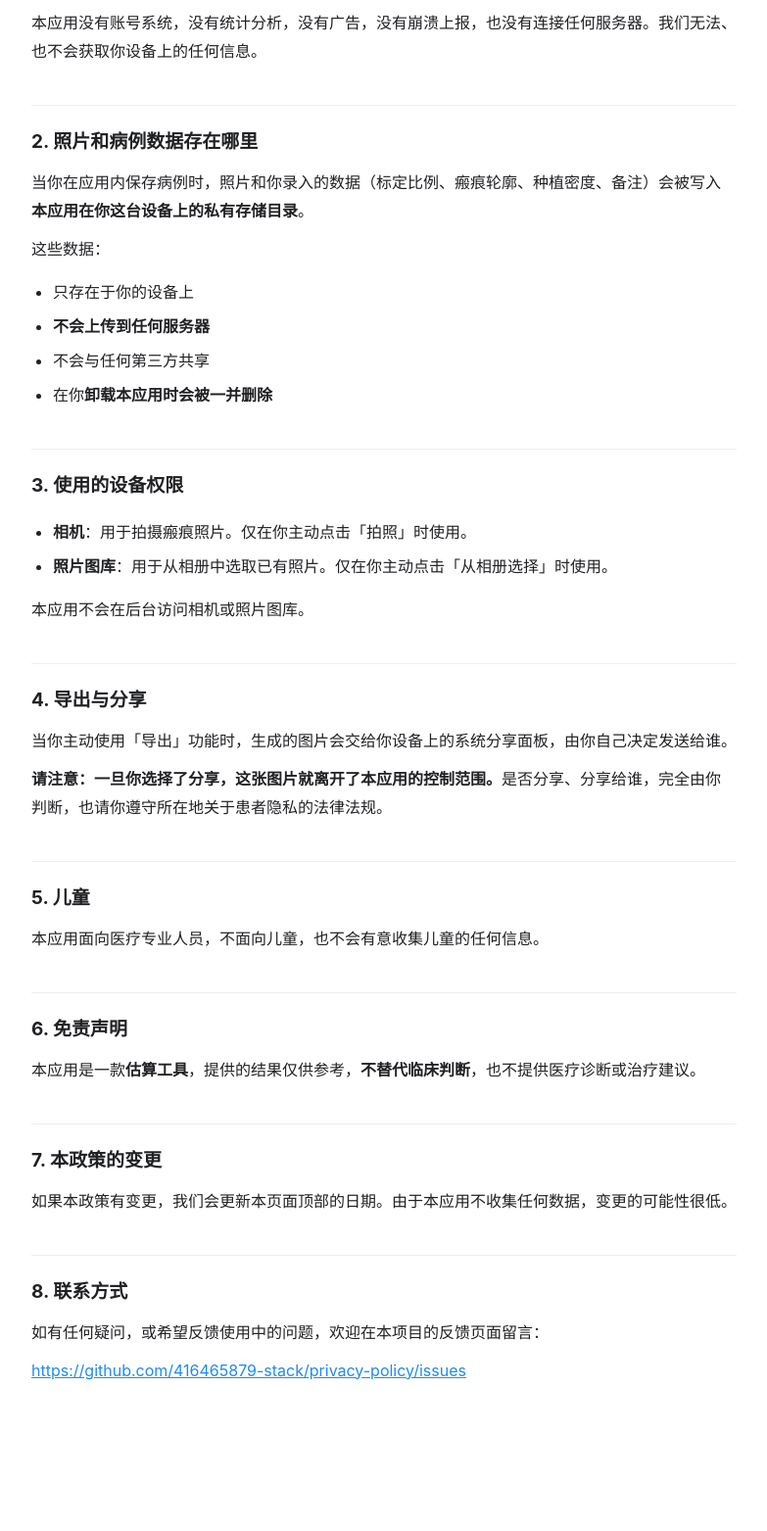
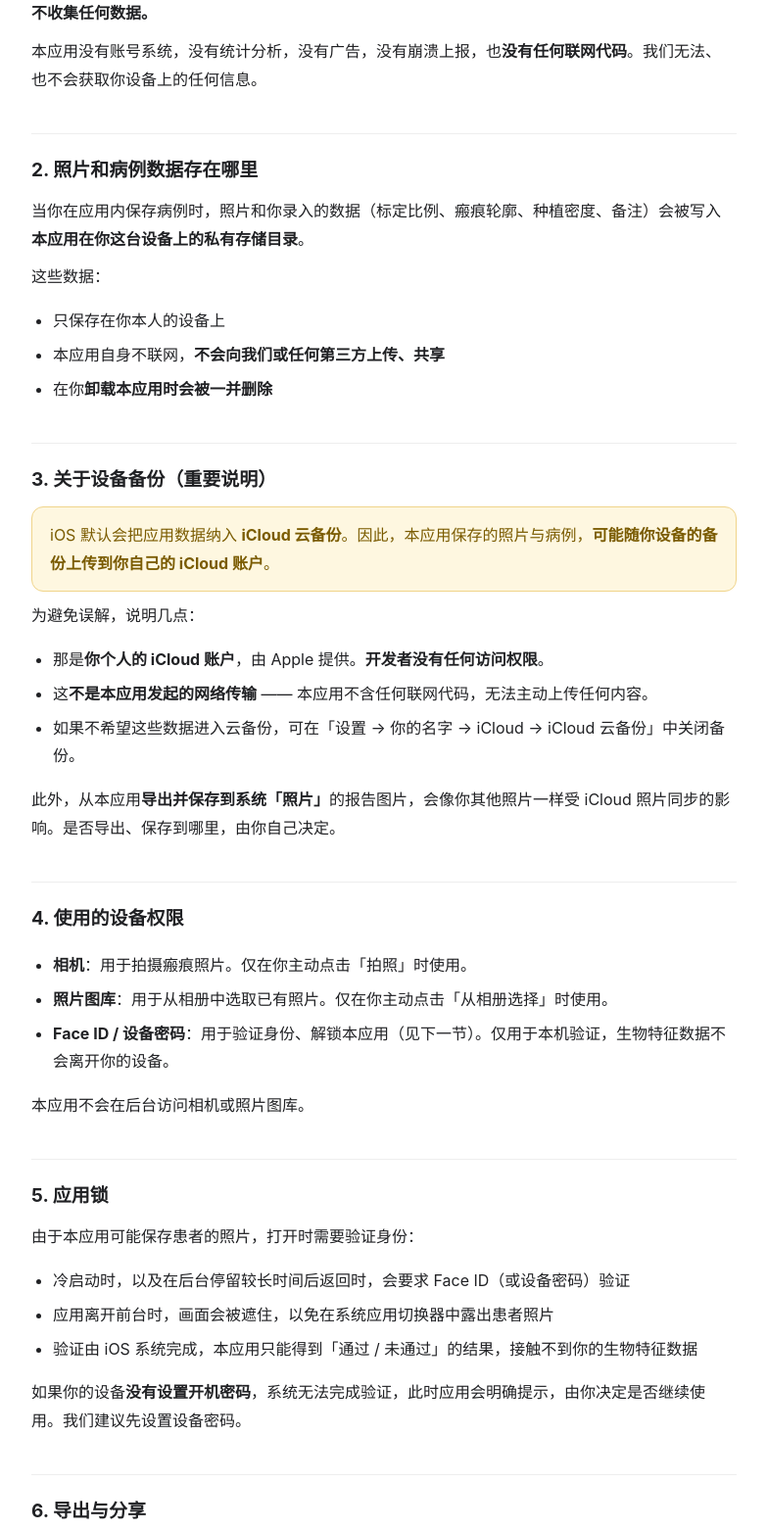
Before and after one commit to 416465879-stack/privacy-policy, a plain HTML site: page index.html in a window 1280 px wide. Shown: the part 371-1934 px from the top of the page at 98% size, without its empty margins (248-1031 px from the left). Before the commit the page ends 1890 px from the top, so only its background shows below. Drawn offline with Linux system fonts and the light colour scheme.

Commit message:
隐私政策更新：补上设备备份的说明与应用锁
原文写"不会上传到任何服务器"，但 iOS 默认会把应用数据纳入 iCloud 云备份，
这个表述与事实有出入。改为准确的说法：

- 明确本应用自身不联网、不会向开发者上传
- 新增一节说明：数据可能随**你自己的** iCloud 备份上传，开发者无访问权限，
  并告知如何关闭备份
- 新增一节说明应用锁（Face ID / 设备密码）与后台遮罩
- 补充导出图片保存到「照片」后会受 iCloud 照片同步影响

Co-Authored-By: Claude Code <noreply@anthropic.com>

```diff
--- a/index.html
+++ b/index.html
@@ -23,6 +23,10 @@
     background: #E8F0FE; border-radius: 12px; padding: 16px 20px;
     color: #174ea6; font-weight: 600; margin: 0 0 8px;
   }
+  .note {
+    background: #FEF7E0; border: 1px solid #F0D48A; border-radius: 12px;
+    padding: 14px 18px; color: #7A5B00;
+  }
   code { background: #f1f3f4; padding: 2px 6px; border-radius: 4px; font-size: 15px; }
   a { color: #208AEF; word-break: break-all; }
   @media (prefers-color-scheme: dark) {
@@ -30,6 +34,7 @@
     .sub { color: #9aa0a6; } .updated { color: #9aa0a6; }
     h2 { border-top-color: #2a2a2a; }
     .lead { background: #1a2634; color: #8ab4f8; }
+    .note { background: #2a2413; border-color: #5a4a1a; color: #e8d08a; }
     code { background: #2a2a2a; }
   }
 </style>
@@ -38,45 +43,64 @@
 
 <h1>隐私政策</h1>
 <p class="sub">毛发移植小工具（Scar Graft Planner）</p>
-<p class="updated">最后更新：2026 年 10 月 11 日</p>
+<p class="updated">最后更新：2026 年 10 月 12 日</p>
 
-<p class="lead">一句话总结：本应用不收集、不上传、不共享任何数据。所有内容都留在你自己的设备上。</p>
+<p class="lead">一句话总结：本应用不联网，不会向开发者上传或共享任何数据。你在应用内产生的内容，只保存在你自己的设备上。</p>
 
 <h2>1. 我们收集哪些数据</h2>
 <p><strong>不收集任何数据。</strong></p>
-<p>本应用没有账号系统，没有统计分析，没有广告，没有崩溃上报，也没有连接任何服务器。我们无法、也不会获取你设备上的任何信息。</p>
+<p>本应用没有账号系统，没有统计分析，没有广告，没有崩溃上报，也<strong>没有任何联网代码</strong>。我们无法、也不会获取你设备上的任何信息。</p>
 
 <h2>2. 照片和病例数据存在哪里</h2>
 <p>当你在应用内保存病例时，照片和你录入的数据（标定比例、瘢痕轮廓、种植密度、备注）会被写入<strong>本应用在你这台设备上的私有存储目录</strong>。</p>
 <p>这些数据：</p>
 <ul>
-  <li>只存在于你的设备上</li>
-  <li><strong>不会上传到任何服务器</strong></li>
-  <li>不会与任何第三方共享</li>
+  <li>只保存在你本人的设备上</li>
+  <li>本应用自身不联网，<strong>不会向我们或任何第三方上传、共享</strong></li>
   <li>在你<strong>卸载本应用时会被一并删除</strong></li>
 </ul>
 
-<h2>3. 使用的设备权限</h2>
+<h2>3. 关于设备备份（重要说明）</h2>
+<p class="note">iOS 默认会把应用数据纳入 <strong>iCloud 云备份</strong>。因此，本应用保存的照片与病例，<strong>可能随你设备的备份上传到你自己的 iCloud 账户</strong>。</p>
+<p>为避免误解，说明几点：</p>
+<ul>
+  <li>那是<strong>你个人的 iCloud 账户</strong>，由 Apple 提供。<strong>开发者没有任何访问权限</strong>。</li>
+  <li>这<strong>不是本应用发起的网络传输</strong> —— 本应用不含任何联网代码，无法主动上传任何内容。</li>
+  <li>如果不希望这些数据进入云备份，可在「设置 → 你的名字 → iCloud → iCloud 云备份」中关闭备份。</li>
+</ul>
+<p>此外，从本应用<strong>导出并保存到系统「照片」</strong>的报告图片，会像你其他照片一样受 iCloud 照片同步的影响。是否导出、保存到哪里，由你自己决定。</p>
+
+<h2>4. 使用的设备权限</h2>
 <ul>
   <li><strong>相机</strong>：用于拍摄瘢痕照片。仅在你主动点击「拍照」时使用。</li>
   <li><strong>照片图库</strong>：用于从相册中选取已有照片。仅在你主动点击「从相册选择」时使用。</li>
+  <li><strong>Face ID / 设备密码</strong>：用于验证身份、解锁本应用（见下一节）。仅用于本机验证，生物特征数据不会离开你的设备。</li>
 </ul>
 <p>本应用不会在后台访问相机或照片图库。</p>
 
-<h2>4. 导出与分享</h2>
+<h2>5. 应用锁</h2>
+<p>由于本应用可能保存患者的照片，打开时需要验证身份：</p>
+<ul>
+  <li>冷启动时，以及在后台停留较长时间后返回时，会要求 Face ID（或设备密码）验证</li>
+  <li>应用离开前台时，画面会被遮住，以免在系统应用切换器中露出患者照片</li>
+  <li>验证由 iOS 系统完成，本应用只能得到「通过 / 未通过」的结果，接触不到你的生物特征数据</li>
+</ul>
+<p>如果你的设备<strong>没有设置开机密码</strong>，系统无法完成验证，此时应用会明确提示，由你决定是否继续使用。我们建议先设置设备密码。</p>
+
+<h2>6. 导出与分享</h2>
 <p>当你主动使用「导出」功能时，生成的图片会交给你设备上的系统分享面板，由你自己决定发送给谁。</p>
 <p><strong>请注意：一旦你选择了分享，这张图片就离开了本应用的控制范围。</strong>是否分享、分享给谁，完全由你判断，也请你遵守所在地关于患者隐私的法律法规。</p>
 
-<h2>5. 儿童</h2>
+<h2>7. 儿童</h2>
 <p>本应用面向医疗专业人员，不面向儿童，也不会有意收集儿童的任何信息。</p>
 
-<h2>6. 免责声明</h2>
+<h2>8. 免责声明</h2>
 <p>本应用是一款<strong>估算工具</strong>，提供的结果仅供参考，<strong>不替代临床判断</strong>，也不提供医疗诊断或治疗建议。</p>
 
-<h2>7. 本政策的变更</h2>
-<p>如果本政策有变更，我们会更新本页面顶部的日期。由于本应用不收集任何数据，变更的可能性很低。</p>
+<h2>9. 本政策的变更</h2>
+<p>如果本政策有变更，我们会更新本页面顶部的日期。</p>
 
-<h2>8. 联系方式</h2>
+<h2>10. 联系方式</h2>
 <p>如有任何疑问，或希望反馈使用中的问题，欢迎在本项目的反馈页面留言：</p>
 <p><a href="https://github.com/416465879-stack/privacy-policy/issues">https://github.com/416465879-stack/privacy-policy/issues</a></p>
 
```
